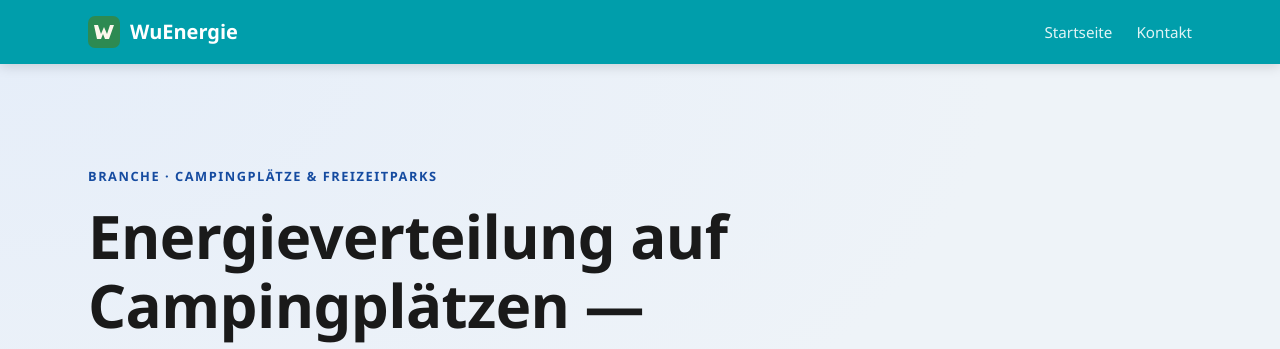
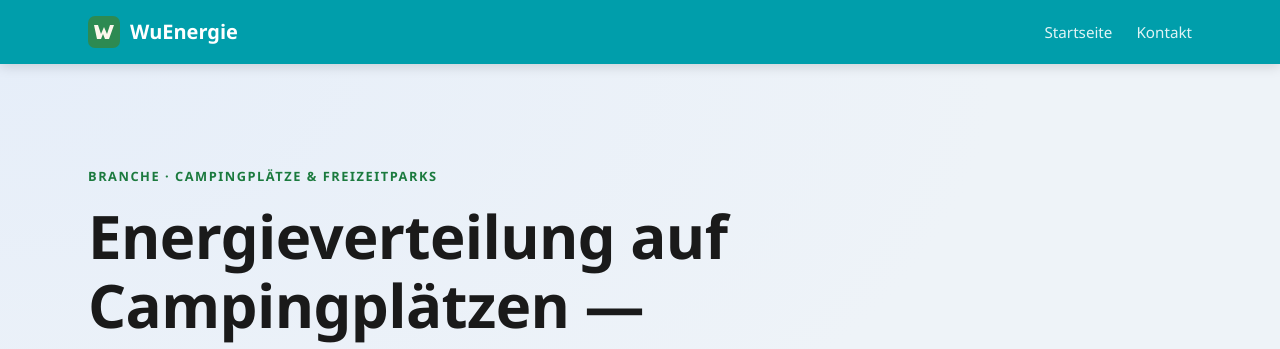
Before and after one commit to wuenergie/wuenergie-site, a Jekyll site: the page built from camping.md, in a window 1280 px wide. Shown: the top 349 px of the page. Built offline with Jekyll 4.4.1, drawn with Linux system fonts in a browser that asks for light colours.

Commit message:
Design: Grün aus ROI-Banner als CSS-Variable und breiter eingesetzt
--c-green (#5ECC85) und --c-green-dark (#1B7A3E) als Variablen definiert.
Overline-Labels, Referenz-Kategorien und ROI-Banner-Label nutzen jetzt
konsistent diese Grüntöne statt Blue-Dark bzw. Teal.

Co-Authored-By: Claude Sonnet 4.6 <noreply@anthropic.com>

```diff
--- a/assets/css/style.css
+++ b/assets/css/style.css
@@ -2,6 +2,8 @@
   --c-accent: #009EAB;
   --c-accent-dark: #007A85;
   --c-accent-soft: #E0F6F8;
+  --c-green: #5ECC85;
+  --c-green-dark: #1B7A3E;
   --c-blue: #1B5DB8;
   --c-blue-dark: #154BA0;
   --c-blue-soft: #E6EEF9;
@@ -369,7 +371,7 @@ section + section { border-top: 1px solid var(--c-border); }
 }
 .ref-name { font-weight: 600; }
 .ref-cat {
-  color: var(--c-accent-dark);
+  color: var(--c-green-dark);
   font-size: 0.875rem;
   white-space: nowrap;
   font-weight: 500;
@@ -525,7 +527,7 @@ section + section { border-top: 1px solid var(--c-border); }
 .overline {
   display: inline-block;
   font-size: 0.8rem;
-  color: var(--c-blue-dark);
+  color: var(--c-green-dark);
   font-weight: 700;
   letter-spacing: 0.12em;
   text-transform: uppercase;
@@ -600,7 +602,7 @@ section + section { border-top: 1px solid var(--c-border); }
   font-weight: 700;
   letter-spacing: 0.12em;
   text-transform: uppercase;
-  color: #5ECC85;
+  color: var(--c-green);
   margin-bottom: var(--space-md);
 }
 .roi-stats {
```
